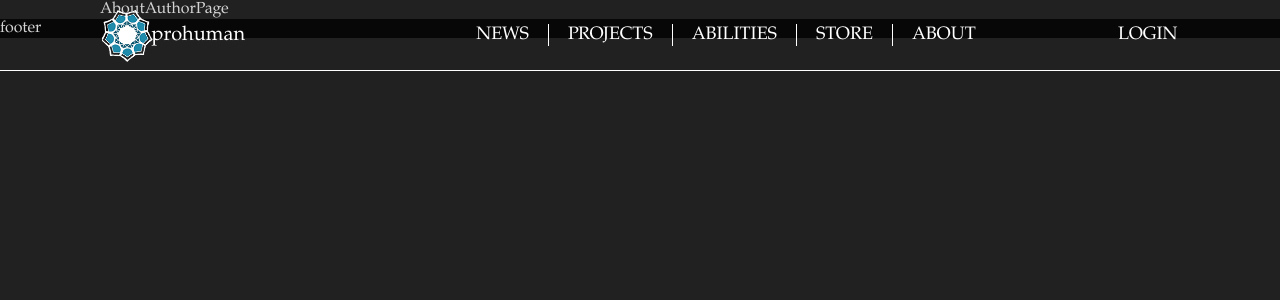
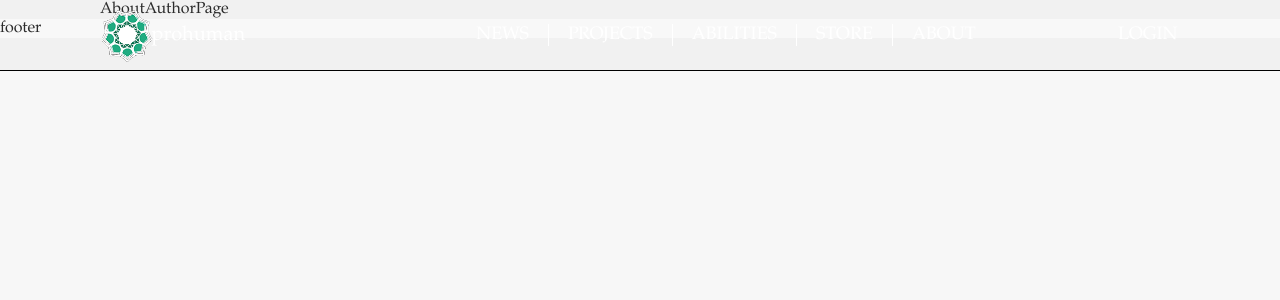
Before and after one commit to Tomaszunek/blog-starter, a React app: page /about in a window 1280 px wide. Shown: the top 300 px of the page. Built offline with nearby package versions, Linux system fonts and the light colour scheme.

Commit message:
add 404 page

```diff
--- /dev/null
+++ b/src/components/ErrorPage/ErrorPage.tsx
@@ -0,0 +1,17 @@
+import * as React from 'react';
+import './errorPage.scss'
+
+export default class ErrorPageComp extends React.Component {
+  public render() {
+    return (
+      <div className="errorPage">
+        <img src="/images/components/404Error.gif" alt=""/>
+        <div>
+            <h1>Its 404 Page :)</h1>
+            <p>Something went wrong if you came here.</p>
+            <p>Please if you like, talk to us about this problem.</p>
+        </div>
+      </div>
+    );
+  }
+}
--- /dev/null
+++ b/src/components/ErrorPage/errorPage.scss
@@ -0,0 +1,24 @@
+@import 'src/styles/variables.scss';
+
+.errorPage {
+    margin:auto;
+    width: 50%;
+    margin-top: 250px;
+    margin-bottom: 250px;
+    display: grid;
+    grid-template-columns: 1fr 1fr;
+    grid-gap: 20px;
+    text-align: center;
+    color: $font-c;
+
+    h1 {
+        font-size: 3em;
+    }
+
+    p {
+        font-size: 1.8em;
+        margin-left: 15%;
+        margin-right: 15%;
+        margin-top: 45px;
+    }
+}
--- a/src/components/ErrorScreen/ErrorScreen.tsx
+++ b/src/components/ErrorScreen/ErrorScreen.tsx
@@ -5,7 +5,7 @@ export default class ErrorScreen extends React.Component {
   public render() {
     return (
       <div className="errorScreen">
-        ErrorScreen
+        <img src="/images/components/404Error.gif" alt=""/>
       </div>
     );
   }
--- a/src/pages/Error404.tsx
+++ b/src/pages/Error404.tsx
@@ -1,10 +1,11 @@
 import * as React from 'react';
+import ErrorPageComp from '../components/ErrorPage/ErrorPage';
 
 export default class ErrorPage extends React.Component {
   public render() {
     return (
       <div>
-          Error 404
+          <ErrorPageComp/>
       </div>
     );
   }
--- a/src/styles/variables.scss
+++ b/src/styles/variables.scss
@@ -16,52 +16,52 @@
 
 //////////////////////////////////////////////////////
 
-// $theme-c: #20ab81;
-// $background: white;
-// $background-rev: black;
-// $font-c: black;
-// $font-c-rev: white;
-// $background-alpha: rgba(220, 220, 220, 0.2);
-// $body-background: #e6e6e6;
-// $logo-black: '/images/logos/greenBlack.png';
-// $logo-white: '/images/logos/greenWhite.png';
+$theme-c: #20ab81;
+$background: white;
+$background-rev: black;
+$font-c: black;
+$font-c-rev: white;
+$background-alpha: rgba(220, 220, 220, 0.2);
+$body-background: #f7f7f7;
+$logo-black: '/images/logos/greenBlack.png';
+$logo-white: '/images/logos/greenWhite.png';
+
+$font-white: white;
+$font-black: black;
+$gray: gray;
+
+$cat-products-bg: rgb(255, 165, 0);
+$cat-products-bg-alpha: rgba(255, 165, 0, 0.5);
+
+$breadcrumb-theme-1: rgba(17, 219, 158, 0.5);
+$breadcrumb-theme-2: rgba(255, 255, 255, 0.13);
+$breadcrumb-theme-3: rgba(30, 233, 171, 0.5);
+$breadcrumb-theme-4: rgba(33, 196, 147, 0.5);
+
+//////////////////////////////////////////////////////
+
+// $theme-c: #208bab;
+// $background: black;
+// $background-rev: white;
+// $font-c: white;
+// $font-c-rev: black;
+// $background-alpha: rgba(35,35,35,0.2);
+// $body-background: rgb(33, 33, 33);
+
+// $logo-black: '/images/logos/blueWhite.png';
+// $logo-white: '/images/logos/blueWhite.png';
 
 // $font-white: white;
 // $font-black: black;
 // $gray: gray;
 
-// $cat-products-bg: rgb(255, 165, 0);
-// $cat-products-bg-alpha: rgba(255, 165, 0, 0.5);
+// $cat-products-bg: rgb(128, 0, 128);
+// $cat-products-bg-alpha: rgba(128, 0, 128, 0.5);
 
-// $breadcrumb-theme-1: rgba(17, 219, 158, 0.5);
+// $breadcrumb-theme-1: rgba(20, 17, 219, 0.5);
 // $breadcrumb-theme-2: rgba(255, 255, 255, 0.13);
-// $breadcrumb-theme-3: rgba(30, 233, 171, 0.5);
-// $breadcrumb-theme-4: rgba(33, 196, 147, 0.5);
-
-//////////////////////////////////////////////////////
-
-$theme-c: #208bab;
-$background: black;
-$background-rev: white;
-$font-c: white;
-$font-c-rev: black;
-$background-alpha: rgba(35,35,35,0.2);
-$body-background: rgb(33, 33, 33);
-
-$logo-black: '/images/logos/blueWhite.png';
-$logo-white: '/images/logos/blueWhite.png';
-
-$font-white: white;
-$font-black: black;
-$gray: gray;
-
-$cat-products-bg: rgb(128, 0, 128);
-$cat-products-bg-alpha: rgba(128, 0, 128, 0.5);
-
-$breadcrumb-theme-1: rgba(20, 17, 219, 0.5);
-$breadcrumb-theme-2: rgba(255, 255, 255, 0.13);
-$breadcrumb-theme-3: rgba(30, 67, 233, 0.5);
-$breadcrumb-theme-4: rgba(33, 44, 196, 0.5);
+// $breadcrumb-theme-3: rgba(30, 67, 233, 0.5);
+// $breadcrumb-theme-4: rgba(33, 44, 196, 0.5);
 
 //////////////////////////////////////////////////////
 
```
Also changed, not shown: 2 other files (tests, documents, lock files or other folders).
